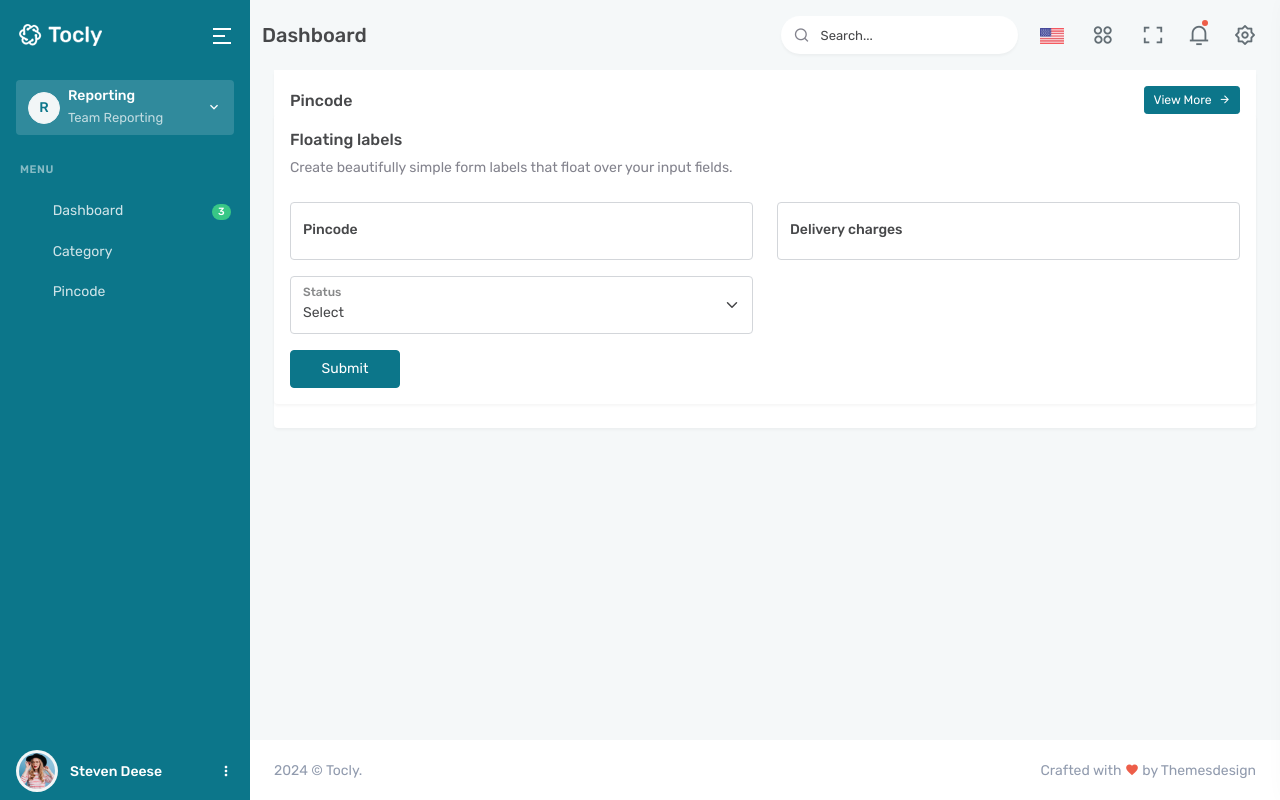
After one commit to githubapp3709/ecommerce_ci, a CodeIgniter app: page /database/index.php/settings/pincode in a window 1280 px wide. The commit adds this page. Run offline with CodeIgniter, Linux system fonts and the light colour scheme; some libraries are stand-ins or nearby versions.

Commit message:
Created pincode and added in database

```diff
--- /dev/null
+++ b/application/controllers/Settings.php
@@ -0,0 +1,29 @@
+<?php
+defined('BASEPATH') or exit('No direct script access allowed');
+
+class Settings extends CI_Controller
+{
+    public function __construct()
+    {
+        parent::__construct();
+        $this->load->model('settingsModel');
+    }
+
+    public function pincode()
+    {
+        $this->form_validation->set_rules('pincode', 'Pincode', 'required|trim');
+        $this->form_validation->set_rules('deliver_charge', 'Delivery Charge', 'required|trim');
+        $this->form_validation->set_rules('status', 'Status', 'required|trim');
+        if ($this->form_validation->run()) {
+            $post = $this->input->post();
+            $check = $this->settingsModel->add_pincode($post);
+            if ($check) {
+                $this->session->set_flashdata('succMsg', 'Data inserted successfully');
+                redirect('settings/pincode');
+            }
+        } else {
+
+            $this->load->view('pincode');
+        }
+    }
+}
--- /dev/null
+++ b/application/models/SettingsModel.php
@@ -0,0 +1,22 @@
+<?php
+defined('BASEPATH') or exit('No direct script access allowed');
+
+class SettingsModel extends CI_Model
+{
+    public function add_pincode($post)
+    {
+        $q = $this->db->insert('ec_pincode', $post);
+        if ($q) {
+            return true;
+        } else {
+            return false;
+        }
+    }
+    public function all_category()
+    {
+        $q = $this->db->where(['status' => '1', 'parent_id' => ''])->get('ec_category');
+        if ($q->num_rows()) {
+            return $q->result();
+        }
+    }
+}
--- a/application/views/header.php
+++ b/application/views/header.php
@@ -403,46 +403,25 @@
                                 <span>Category</span>
                             </a>
                         </li>
-                        <!--
                         <li>
+                            <a href="settings/pincode" class="waves-effect">
+                                <i class="uim uim-airplay"></i>
+                                <span>Pincode</span>
+                            </a>
+                        </li>
+
+
+                        <!-- <li>
                             <a href="javascript: void(0);" class="has-arrow waves-effect">
                                 <i class="uim uim-comment-message"></i>
-                                <span>Apps</span>
+                                <span>Settings</span>
                             </a>
                             <ul class="sub-menu" aria-expanded="true">
-                                <li>
-                                    <a href="javascript: void(0);" class="has-arrow">Email</a>
-                                    <ul class="sub-menu" aria-expanded="false">
-                                        <li><a href="email-inbox.html">Inbox</a></li>
-                                        <li><a href="email-read.html">Read Email</a></li>
-                                    </ul>
-                                </li>
+                                <li><a href="settings/pincode">Pincode</a></li>
+                            </ul>
+                        </li> -->
 
-                                <li><a href="calendar.html">Calendar</a></li>
-
-                                <li><a href="apps-chat.html">Chat</a></li>
-
-                                <li><a href="apps-file-manager.html">File Manager</a></li>
-
-                                <li>
-                                    <a href="javascript: void(0);" class="has-arrow">Invoice</a>
-                                    <ul class="sub-menu" aria-expanded="false">
-                                        <li><a href="invoices.html">Invoices</a></li>
-                                        <li><a href="invoice-detail.html">Invoice Detail</a></li>
-                                    </ul>
-                                </li>
-
-                                <li>
-                                    <a href="javascript: void(0);" class="has-arrow">Users</a>
-                                    <ul class="sub-menu" aria-expanded="false">
-                                        <li><a href="users-list.html">Users List</a></li>
-                                        <li><a href="users-detail.html">Users Detail</a></li>
-                                    </ul>
-                                </li>
-                            </ul>
-                        </li>
-
-                        <li>
+                        <!--   <li>
                             <a href="javascript: void(0);" class="has-arrow waves-effect">
                                 <i class="uim uim-window-grid"></i>
                                 <span>Layouts</span>
--- /dev/null
+++ b/application/views/pincode.php
@@ -0,0 +1,92 @@
+<!DOCTYPE html>
+<html lang="en">
+
+<head>
+    <meta charset="utf-8" />
+    <title>Dashboard | Tocly - Admin & Dashboard Template</title>
+    <meta name="viewport" content="width=device-width, initial-scale=1.0" />
+    <meta content="Premium Multipurpose Admin & Dashboard Template" name="description" />
+    <meta content="Themesdesign" name="author" />
+    <base href="<?= base_url() ?>">
+    <?php $this->load->view('links') ?>
+</head>
+<?php $this->load->view('header') ?>
+
+<!-- ============================================================== -->
+<!-- Start right Content here -->
+<!-- ============================================================== -->
+<div class="main-content">
+    <div class="page-content">
+        <div class="container-fluid">
+            <?php if ($this->session->flashdata('succMsg')) { ?>
+                <div class="alert alert-success">
+                    <?= $this->session->flashdata('succMsg'); ?>
+                </div>
+            <?php } ?>
+
+
+            <div class="row">
+                <div class="col-xl-12">
+
+                    <div class="card">
+                        <div class="card-header border-0 align-items-center d-flex pb-0">
+                            <h4 class="card-title mb-0 flex-grow-1">
+                                Pincode
+                            </h4>
+                            <a href="javascript: void(0);" class="btn btn-primary waves-effect waves-light btn-sm">View More <i class="mdi mdi-arrow-right ms-1"></i></a>
+                        </div>
+                        <div class="card">
+                            <div class="card-body">
+                                <h5 class="card-title">Floating labels</h5>
+                                <p class="card-title-desc">Create beautifully simple form labels that float over your input fields.</p>
+
+                                <?= form_open() ?>
+                                <div class="row">
+                                    <div class="col-md-6">
+                                        <div class="form-floating mb-3">
+                                            <input type="number" class="form-control" id="pincode" placeholder="Category Name" name="pincode">
+                                            <label for="pincode">Pincode</label>
+                                        </div>
+                                        <?= form_error('pincode') ?>
+                                    </div>
+                                    <div class="col-md-6">
+                                        <div class="form-floating mb-3">
+                                            <input type="number" class="form-control" id="deliver_charge" placeholder="Category Name" name="deliver_charge">
+                                            <label for="deliver_charge">Delivery charges</label>
+                                        </div>
+                                        <?= form_error('deliver_charge') ?>
+                                    </div>
+                                    <div class="col-md-6">
+                                        <div class="form-floating mb-3">
+                                            <select class="form-select" id="floatingSelectGrid" name="status">
+                                                <option value="" selected="">Select</option>
+                                                <option value="1">Active</option>
+                                                <option value="0">Deactive</option>
+                                            </select>
+                                            <label for="floatingSelectGrid">Status</label>
+                                        </div>
+                                        <?= form_error('status') ?>
+                                    </div>
+                                </div>
+                                <div>
+                                    <button type="submit" class="btn btn-primary w-md">Submit</button>
+                                </div>
+                                <?= form_close() ?>
+                            </div>
+                            <!-- end card body -->
+                        </div>
+                    </div>
+
+
+                </div>
+
+
+            </div>
+            <!-- END ROW -->
+
+
+        </div>
+        <!-- container-fluid -->
+    </div>
+    <!-- End Page-content -->
+    <?php $this->load->view('footer') ?>
```
